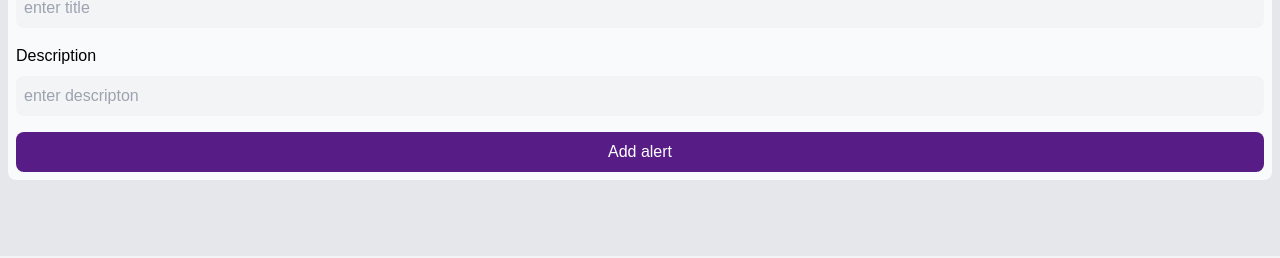
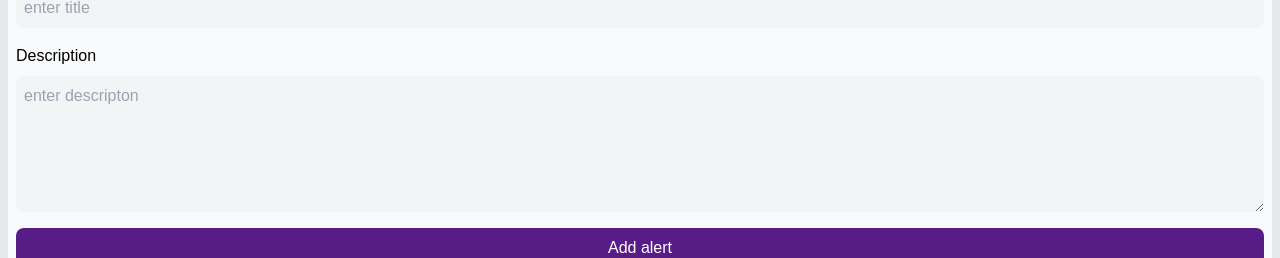
Before and after one commit to anshuGupta-cell/AvishkarProject-2025, a Next.js app: page /generate in a window 1280 px wide. Shown: the part 287-545 px from the top of the page. Built offline with nearby package versions, Linux system fonts and the light colour scheme; no server answers.

Commit message:
2 bug fix

```diff
--- a/app/generate/page.js
+++ b/app/generate/page.js
@@ -73,9 +73,9 @@ const Generate = () => {
                     </div>
                     <div className="grid gap-2">
                         <label className="">Description</label>
-                        <input type="text" value={desc} onChange={(e) => { setDesc(e.target.value) }} className="outline-purple-900 p-2 bg-gray-100 rounded-lg" placeholder="enter descripton" required />
+                        <textarea type="text" value={desc} onChange={(e) => { setDesc(e.target.value) }} className="outline-purple-900 p-2 bg-gray-100 rounded-lg" placeholder="enter descripton" required rows={5} />
                     </div>
-                    <button type="submit" className="text-white bg-purple-900 rounded-lg p-2">Add alert</button>
+                    <button type="submit" className="text-white active:bg-purple-800 bg-purple-900 rounded-lg p-2">Add alert</button>
                 </form>
             </section>
         </main>
```
